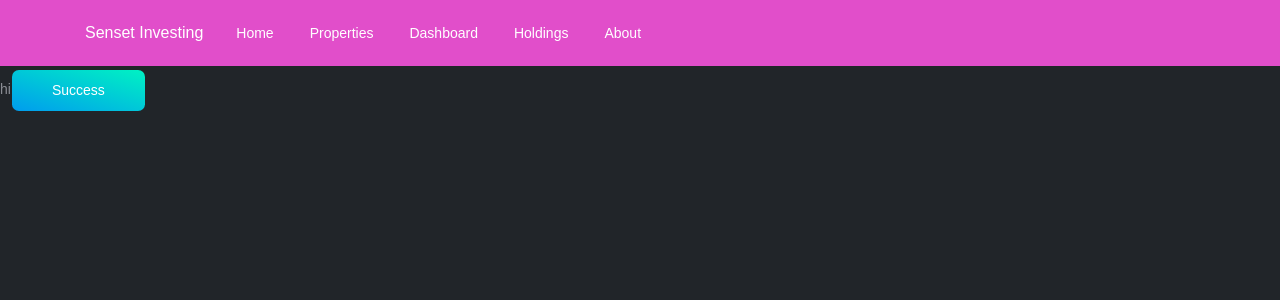
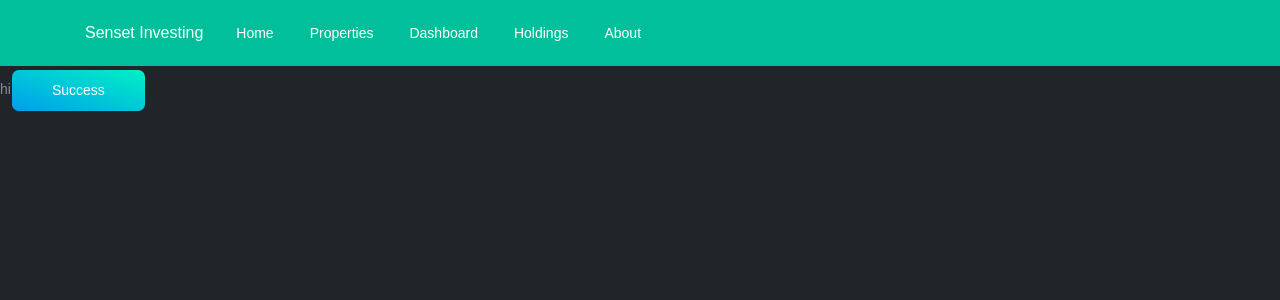
Before and after one commit to sean-hetzel/sunset-investing-v2, a React (Create React App) app: page /components in a window 1280 px wide. Shown: the top 300 px of the page. Built offline with nearby package versions, Linux system fonts and the light colour scheme.

Commit message:
figured out navbar color lol

```diff
--- a/src/components/NavBar.tsx
+++ b/src/components/NavBar.tsx
@@ -23,7 +23,7 @@ class NavbarDocs extends React.Component {
   render() {
     return (
       <>
-        <Navbar className="bg-primary" expand="lg">
+        <Navbar className="bg-success" expand="lg">
           <Container>
             <NavbarBrand href="#pablo" onClick={e => e.preventDefault()}>
               Senset Investing
```
